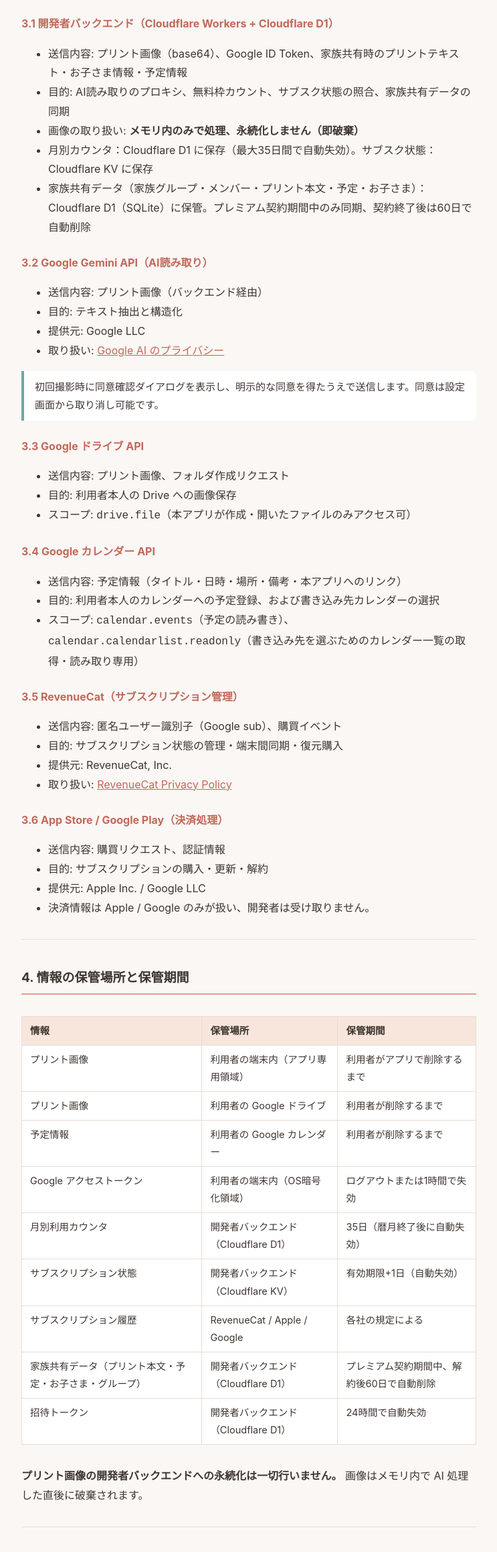
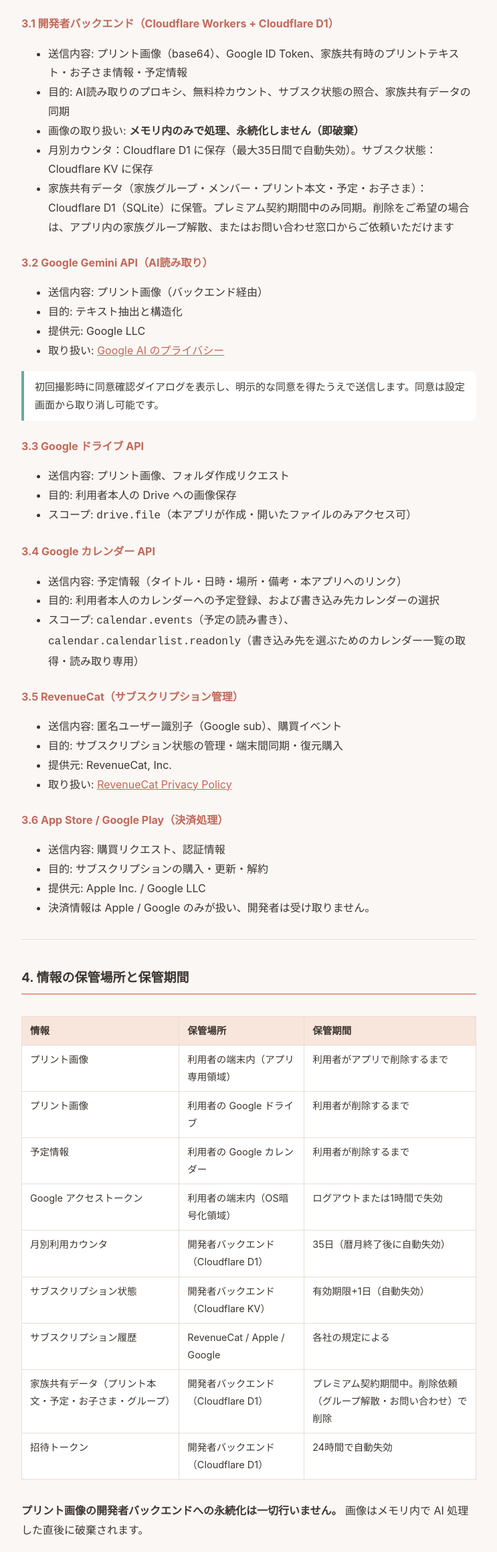
Before and after one commit to kohtaroinoue-maker/kohtaro-preview-hub, a plain HTML site: page printpocket/privacy.html in a window 1280 px wide. Shown: the part 2147-4464 px from the top of the page at 67% size, without its empty margins (268-1011 px from the left). Drawn offline with Linux system fonts and the light colour scheme.

Commit message:
docs(printpocket): プライバシーポリシーの60日自動削除の記述を是正
未実装の自動削除を約束していたため、実装通り「削除依頼で削除」に変更

```diff
--- a/printpocket/privacy.html
+++ b/printpocket/privacy.html
@@ -151,7 +151,7 @@
 <li>目的: AI読み取りのプロキシ、無料枠カウント、サブスク状態の照合、家族共有データの同期</li>
 <li>画像の取り扱い: <strong>メモリ内のみで処理、永続化しません（即破棄）</strong></li>
 <li>月別カウンタ：Cloudflare D1 に保存（最大35日間で自動失効）。サブスク状態：Cloudflare KV に保存</li>
-<li>家族共有データ（家族グループ・メンバー・プリント本文・予定・お子さま）：Cloudflare D1（SQLite）に保管。プレミアム契約期間中のみ同期、契約終了後は60日で自動削除</li>
+<li>家族共有データ（家族グループ・メンバー・プリント本文・予定・お子さま）：Cloudflare D1（SQLite）に保管。プレミアム契約期間中のみ同期。削除をご希望の場合は、アプリ内の家族グループ解散、またはお問い合わせ窓口からご依頼いただけます</li>
 </ul>
 <h3>3.2 Google Gemini API（AI読み取り）</h3>
 <ul>
@@ -237,7 +237,7 @@
 <tr>
 <td>家族共有データ（プリント本文・予定・お子さま・グループ）</td>
 <td>開発者バックエンド（Cloudflare D1）</td>
-<td>プレミアム契約期間中、解約後60日で自動削除</td>
+<td>プレミアム契約期間中。削除依頼（グループ解散・お問い合わせ）で削除</td>
 </tr>
 <tr>
 <td>招待トークン</td>
```
